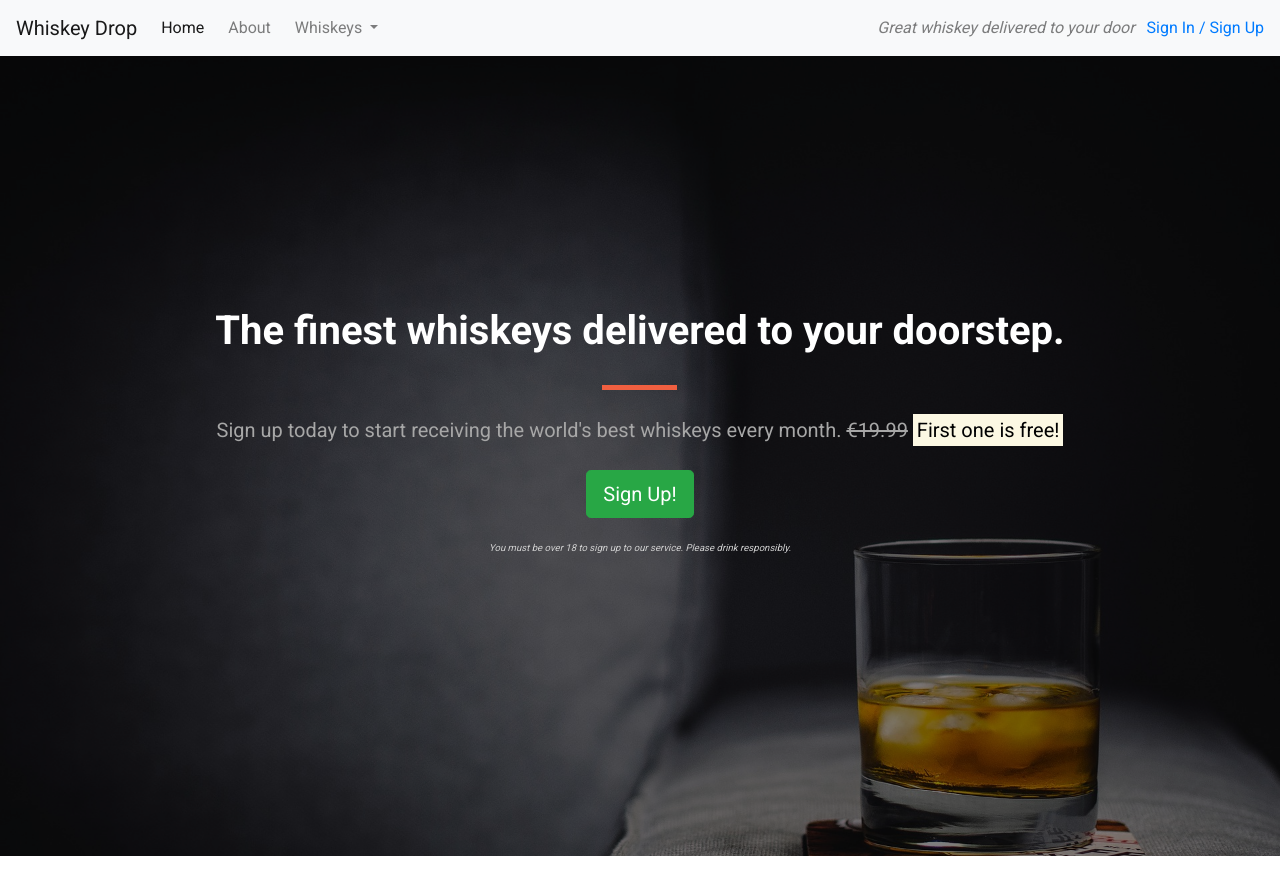
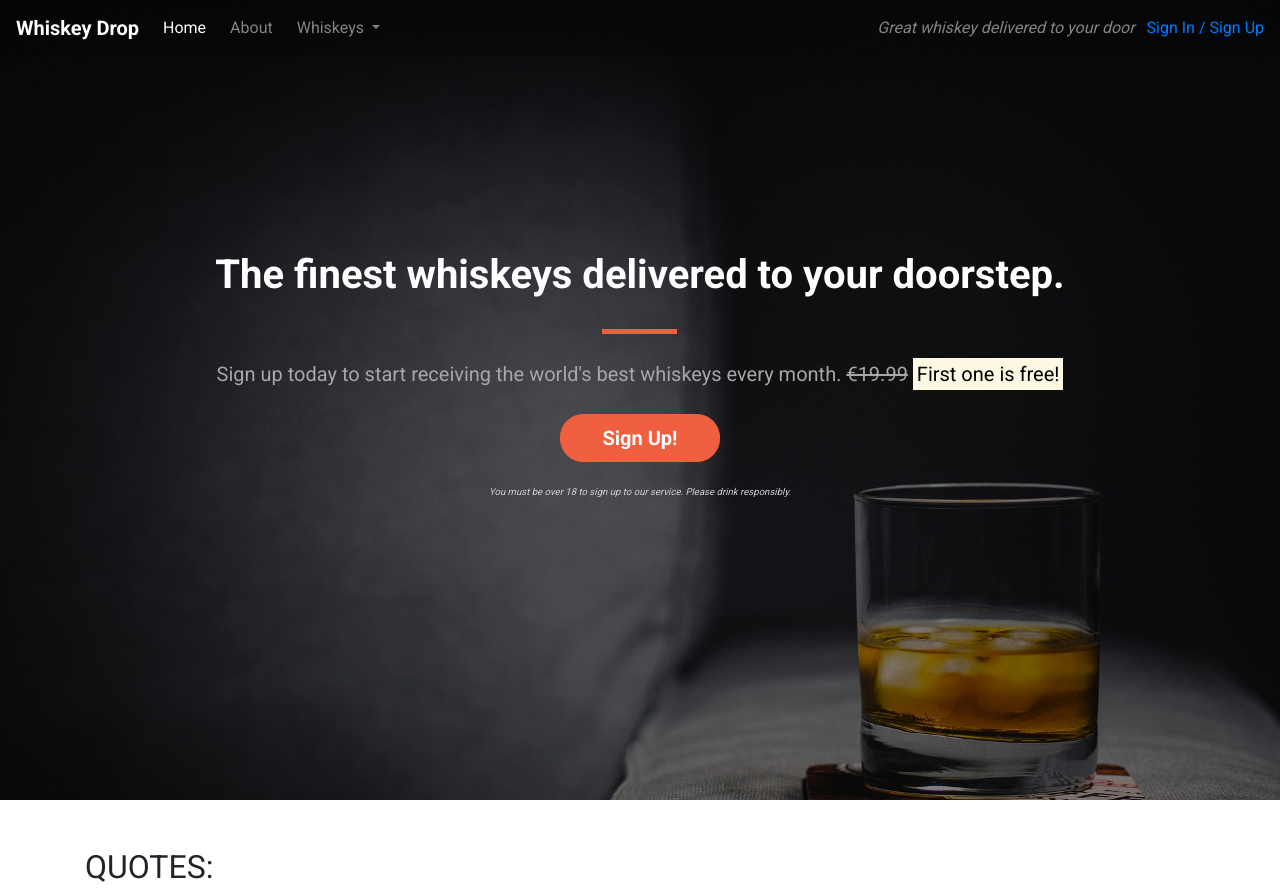
Before and after one commit to svickery/bootstrap4, a plain HTML site: page index.html in a window 1280 px wide. Shown: the top 889 px of the page. Drawn offline with nearby package versions, Linux system fonts and the light colour scheme.

Commit message:
Commit message here

```diff
--- a/css/style.css
+++ b/css/style.css
@@ -52,6 +52,33 @@ body {
     width: 35px;
 }
 
+/* Navbar */
+
+.navalert-container {
+    position: absolute;
+    top: 0;
+    left: 0;
+    padding-left: 0;
+    padding-right: 0;
+    z-index: 1;
+}
+
+.navbar {
+    margin-bottom: 0;
+    border: 0;
+    width: 100%;
+    background-color: rgba(0, 0, 0, 0.25);
+}
+
+.navbar .navbar-toggler {
+    border: 0;
+}
+
+.navbar-brand   {
+    color: #fff;
+    font-weight: bold;
+}
+
 /* Jumbotron */
 
 .jumbotron {
--- a/index.html
+++ b/index.html
@@ -13,9 +13,9 @@
 
 <body>
     <!--Nav-->
-    <nav class="navbar navbar-light navbar-expand-sm bg-light">
-        <a href="/" class="navbar-brand">
-                    Whiskey Drop</a>
+    <div class="container-fluid navalert-container">
+    <nav class="navbar navbar-dark navbar-expand-sm">
+        <a href="/" class="navbar-brand">Whiskey Drop</a>
 
         <button class="navbar-toggler ml-auto" type="button" data-toggle="collapse" data-target="#navbarNavDropdown" aria-controls="navbarNavDropdown" aria-expanded="false" aria-label="Toggle navigation">
         <span class="navbar-toggler-icon"></span></button>
@@ -36,15 +36,16 @@
                     </div>
                 </li>
 
-                <li class="nav-item mr-2 d-block d-sm-none"><a class="nav-link" href="">Sign In / Sign Up</a></li>
+                <li class="nav-item mr-2 d-block d-sm-none"><a class="nav-link" href="/login">Sign In / Sign Up</a></li>
             </ul>
         </div>
         <div class="d-none d-md-block">
             <p class="navbar-text my-auto mr-2"><i>Great whiskey delivered to your door</i></p>
             <a href="/login">Sign In / Sign Up</a>
         </div>
-        <!--</div>-->
-    </nav>
+        </nav>
+    </div>
+    <!--Div-->
     <!--<div class="container alert-container">-->
     <!--    <div class="row d-none d-sm-block">-->
     <!--        <div class="col-12">-->
@@ -66,7 +67,7 @@
                         <s class="d-none d-sm-inline">€19.99</s>
                         <span class="d-inline d-sm-none"><br></span>
                         <strong><mark>First one is free!</mark></strong></p>
-                    <p><button class="btn btn-lg btn-success" data-toggle="modal" data-target="#signUpModal">Sign Up!</button></p>
+                    <p><button class="btn btn-lg btn--cta btn--red" data-toggle="modal" data-target="#signUpModal">Sign Up!</button></p>
                     <p class="text-muted"><small>You must be over 18 to sign up to our service. Please drink responsibly.</small></p>
                 </section>
             </div>
```
Also changed, not shown: 1 other file.
